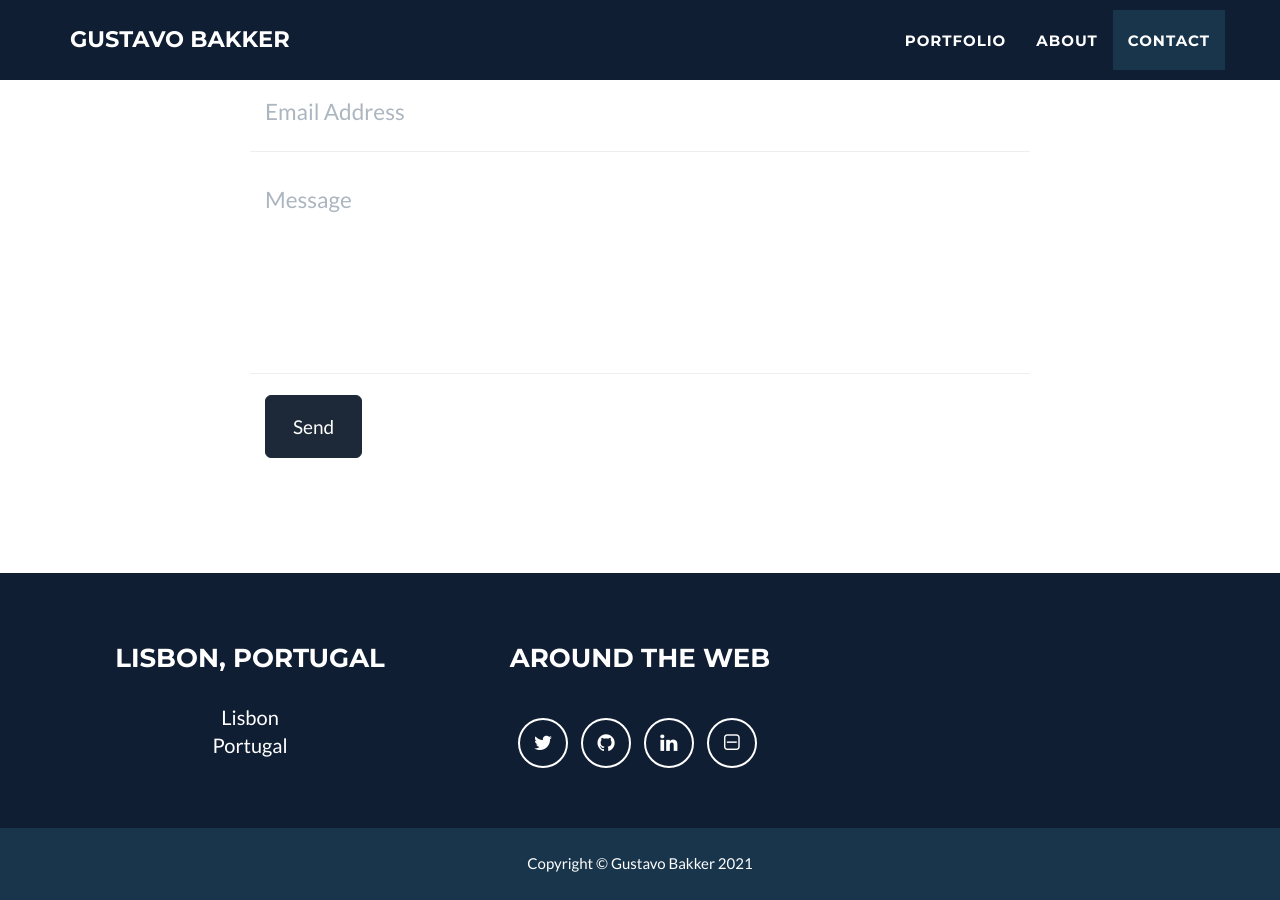
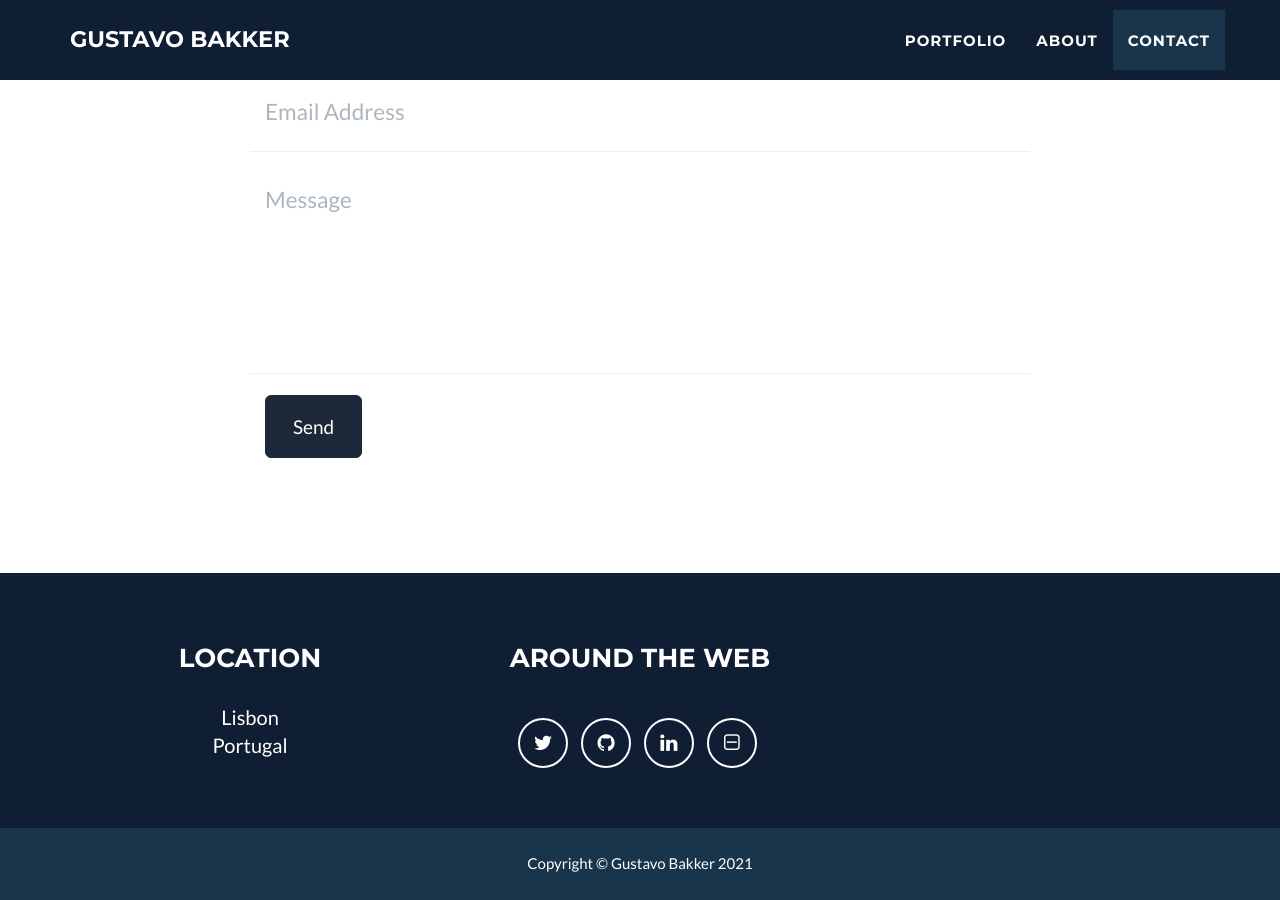
Before and after one commit to gusbakker/gusbakker.github.io, a Jekyll site: the page built from _posts/2014-07-17-project-2.markdown, in a window 1280 px wide and 900 px high, scrolled down 2359 px. Built offline with Jekyll 4.4.1, drawn with Linux system fonts in a browser that asks for light colours.

Commit message:
fixed minor error

```diff
--- a/_config.yml
+++ b/_config.yml
@@ -37,7 +37,7 @@
 # Footer settings
 footer:
   copyright: Gustavo Bakker
-  location: Lisbon, Portugal
+  location: Location
   social: Around the Web
 
 # Social networks usernames (many more available: google-plus, flickr, dribbble, pinterest, instagram, tumblr, linkedin, etc.)
```
